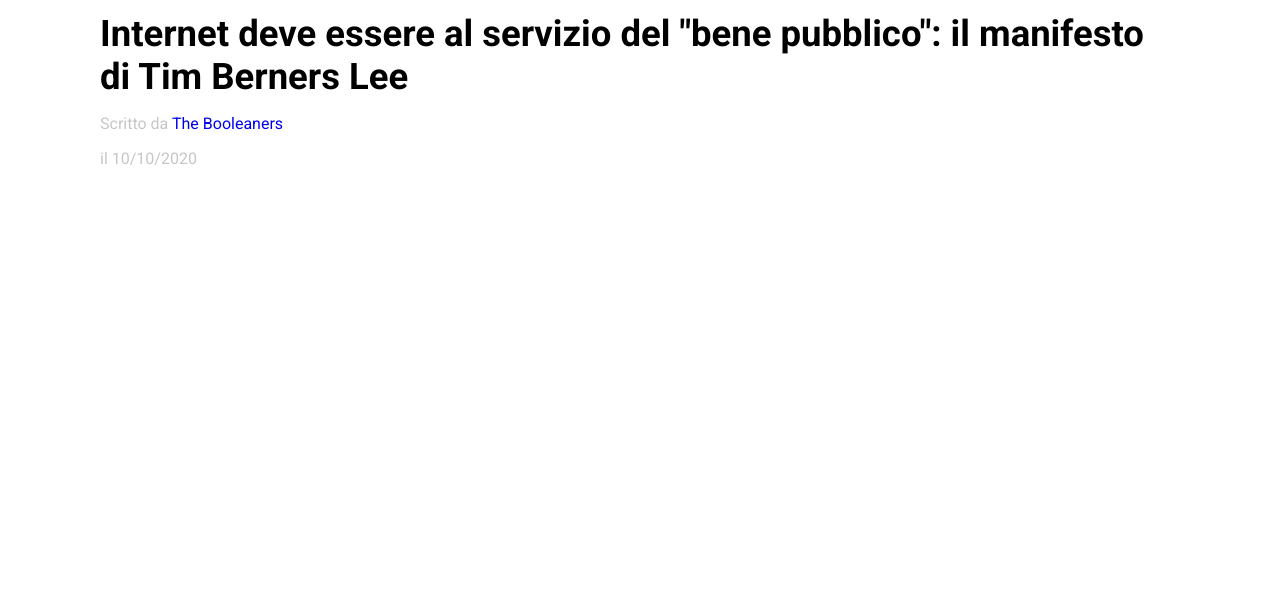
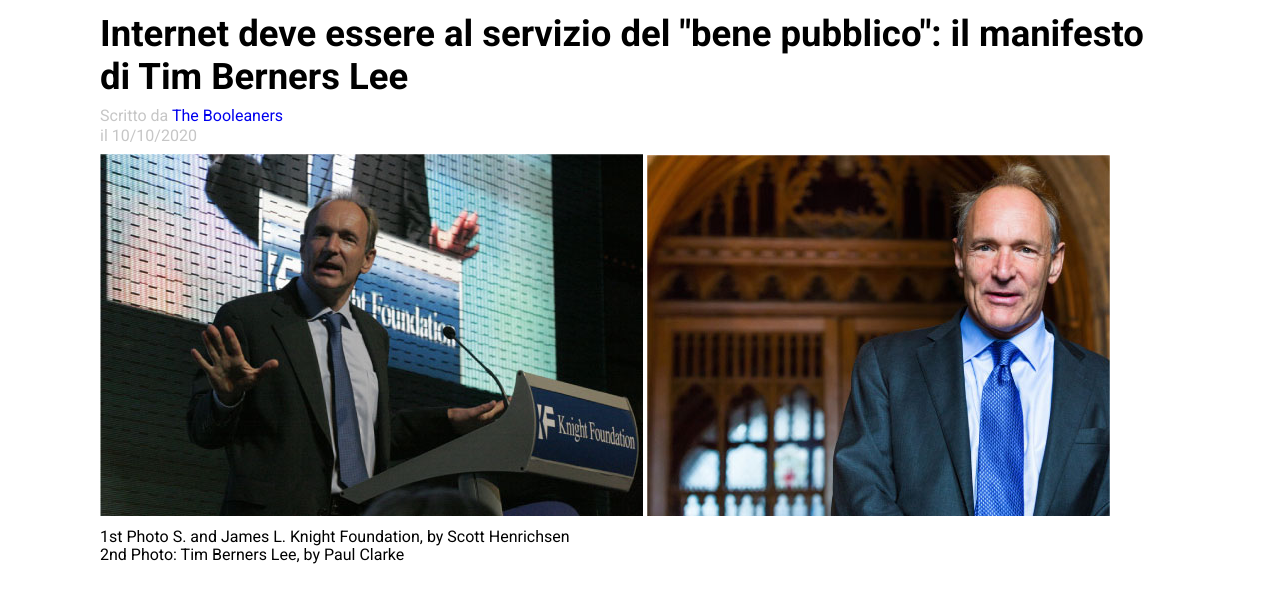
Before and after one commit to mariocstweb/html-css-booleaner, a plain HTML site: page index.html in a window 1280 px wide. Shown: the part 127-728 px from the top of the page. Drawn offline with Linux system fonts and the light colour scheme.

Commit message:
create second section

```diff
--- a/css/style.css
+++ b/css/style.css
@@ -25,6 +25,7 @@ body {
 .author {
   color: rgb(198, 198, 198);
   margin: 0;
+  line-height: 4px;
 }
 
 h1 {
@@ -37,3 +38,7 @@ h1 {
 a {
   text-decoration: none;
 }
+
+.photo {
+  line-height: 2px;
+}
--- a/index.html
+++ b/index.html
@@ -30,6 +30,7 @@
       </header>
 
       <main>
+        <!-- First Section -->
         <section>
           <h1>
             Internet deve essere al servizio del "bene pubblico": il manifesto
@@ -40,6 +41,22 @@
             <p>il 10/10/2020</p>
           </div>
         </section>
+        <!-- First Section -->
+
+        <!-- Second Section -->
+        <section>
+          <div class="immagini-tim">
+            <img src="/img/tim-1.jpg" alt="Tim Berners Lee" />
+            <img src="/img/tim-2.jpg" alt="Tim Berners Lee" />
+          </div>
+          <div class="photo">
+            <p>
+              1st Photo S. and James L. Knight Foundation, by Scott Henrichsen
+            </p>
+            <p>2nd Photo: Tim Berners Lee, by Paul Clarke</p>
+          </div>
+        </section>
+        <!-- Second Section -->
       </main>
 
       <footer></footer>
```
